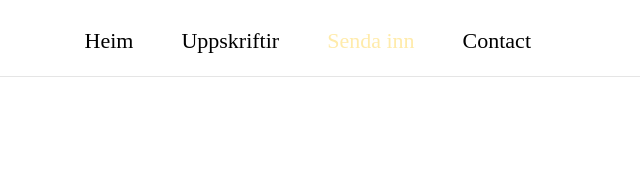
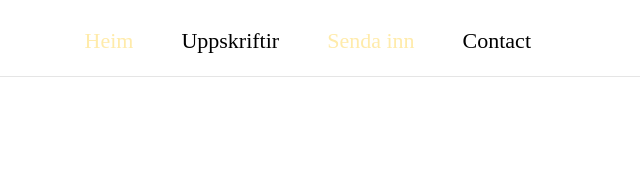
Before and after one commit to alexanderjarl91/Snarl_bootstrap, a plain HTML site: page senda.html in a window 1280 px wide. In both pictures the pointer is over the link "Heim". Shown: the top 178 px of the page, 640-1280 px from the left. Drawn offline with nearby package versions, Linux system fonts and the light colour scheme; a web font is replaced by a local one.

Commit message:
added hover color on navbar

```diff
--- a/main.css
+++ b/main.css
@@ -12,6 +12,8 @@
     font-size: 22px;
     margin: 0 1rem;
 }
+
+.nav-item a:hover { color: #FFEBAA !important; }
 
 .nav-item .active {
     color: #FFEBAA;
```
